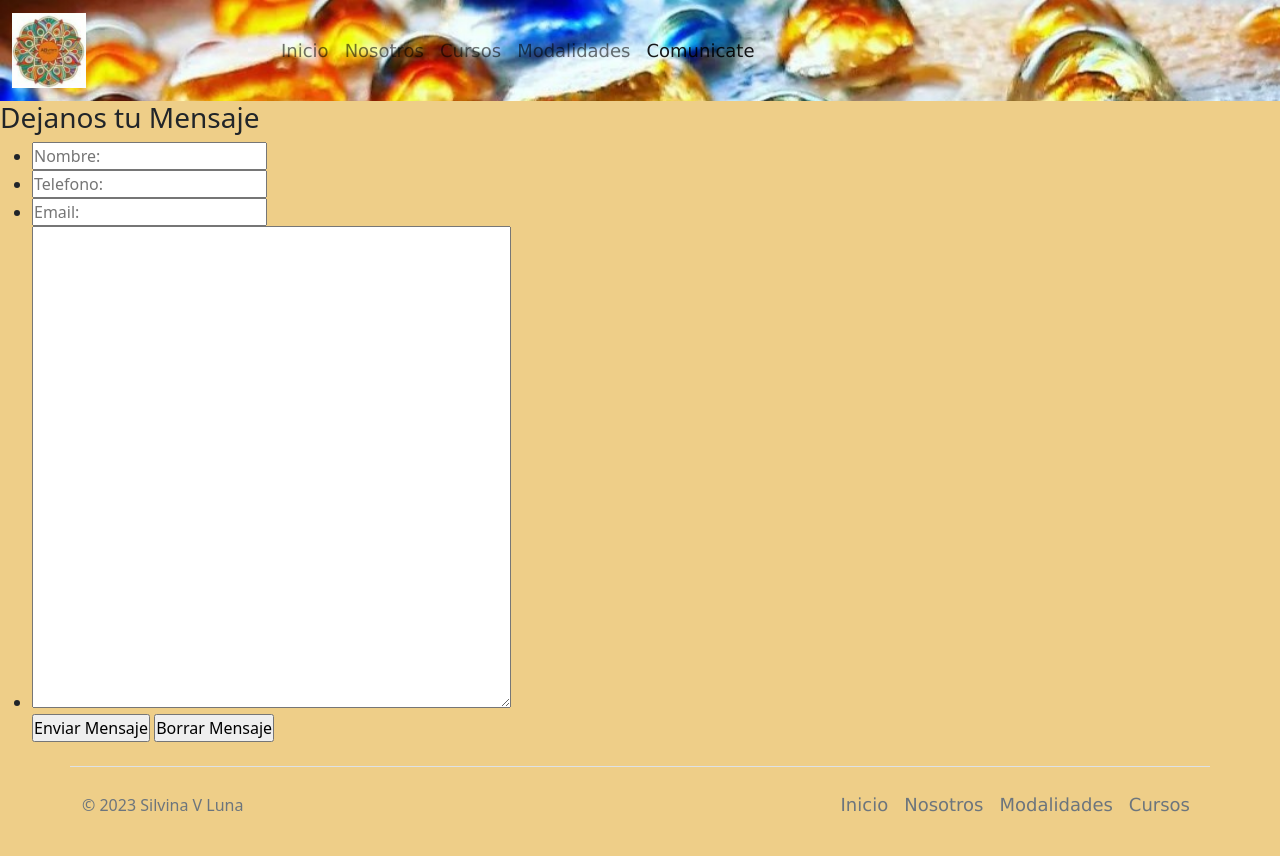
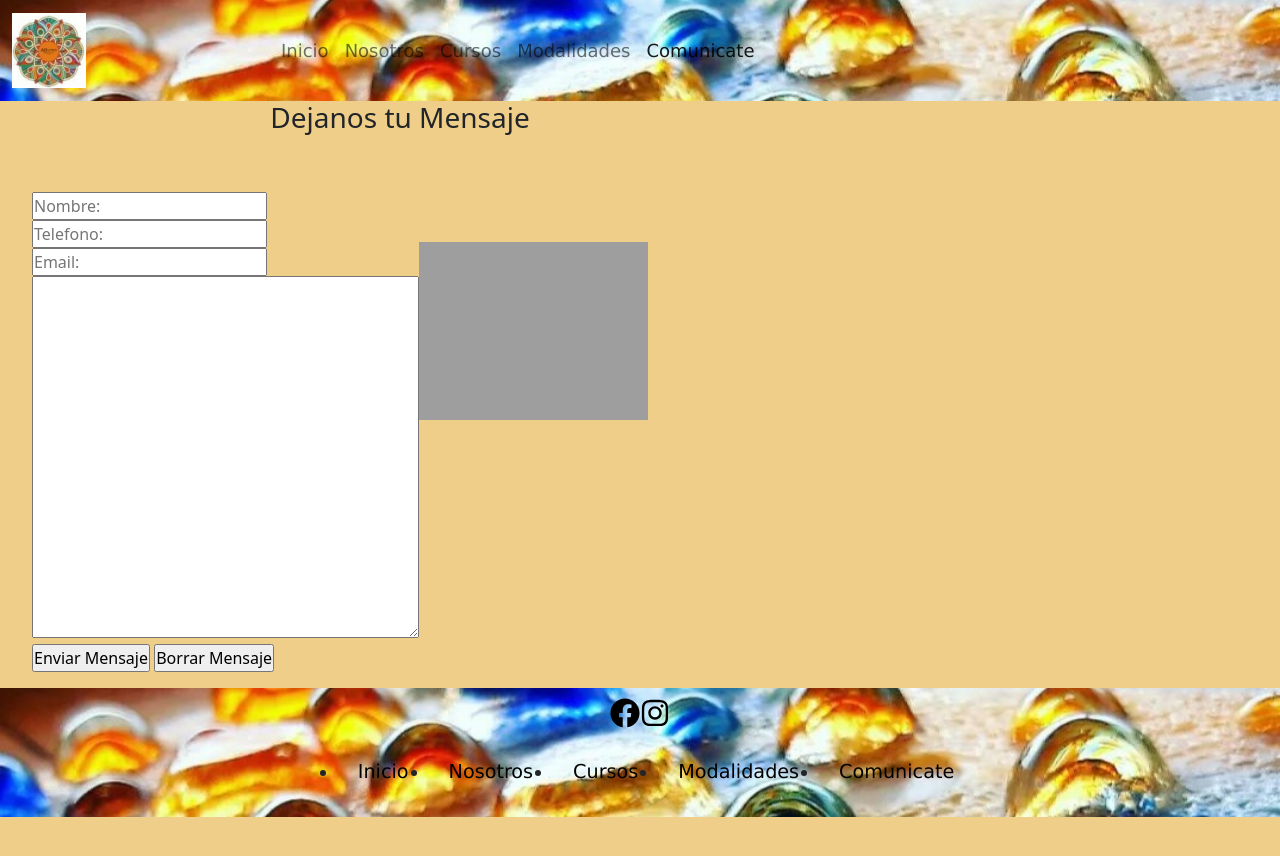
Before and after one commit to svluna2912/PreEntrega2Luna, a plain HTML site: page pages/comunicate.html in a window 1280 px wide. After the commit the page ends 817 px from the top, so only its background shows below. Drawn offline with nearby package versions, Linux system fonts and the light colour scheme; grey boxes are pictures that could not be loaded.

Commit message:
modifico contacto

```diff
--- a/css/style.css
+++ b/css/style.css
@@ -88,19 +88,6 @@ body {
   }
 }
 
-
-.contenedor-cursos {
-  width: 100%;
-  height: 100%;
-  box-sizing: border-box;
-  display: grid;
-  margin: 10px auto;
-  align-items: center;
-  grid-template-columns: repeat(3, 1fr) ;
-  grid-template-rows: repeat(3, 1fr);
-
-}
-
 .modalidades {
   width: 80%;
   height: 100vh;
@@ -130,34 +117,48 @@ body {
   font-size: 23px;
 }
 
-.card {
-  padding-top: 20px;
-  margin-left: 50px;
+.contenedor-formulario {
+  width: 800px;
+  margin: 20 auto;
   display: flex;
-  flex-direction: row;
+  flex-direction: column;
   justify-content: center;
   align-items: center;
-  background-color: rgb(225, 217, 233);
 }
 
-.div-form {
+.contenedor-formulario .contenido-form {
   width: 100%;
-  display: grid;
-  padding: 50px 10px 50px 10px;
-  box-sizing: border-box;
-  background-color: rgb(225, 217, 233);
+  height: auto;
+  margin-top: 50px;
+  display: flex;
+  justify-content: center;
+}
+.contenido-form .form-asunto ul li{
+  justify-items: center;
+  list-style-type: none;
 }
 
-iframe {
-  width: 30%;
-  height: 30%;
+.contenedor-formulario h3 {
+  text-align: center;
 }
 
+.ubicacion {
+  width: 80%;
+  margin-top: 50px;
+}
+
+.ubicacion iframe {
+  width: 60%;
+  height: 40%;
+
+}
 .footer-container {
   width: 100%;
   height: auto;
   background-image: url(../images/backgroundheader.jpg);
   background-size: 100%;
+  position: absolute;
+  margin-bottom: 0;
 }
 
 .footer-redes {
--- a/pages/comunicate.html
+++ b/pages/comunicate.html
@@ -48,18 +48,24 @@
 <main>
 
   <form class= "contenedor-formulario" action="">
-    <h3 class="Titulo-mensaje">Dejanos tu Mensaje</h3>
-    <div class="contenido-asunto">
+    <h3>Dejanos tu Mensaje</h3>
+  <div class="contenido-form">
+    <div class="form-asunto">
       <ul>
         <li><input type="text" name="user-name" id="name" placeholder="Nombre:"></li>
         <li><input type="tel" name="user-telefono"id="tel" placeholder="Telefono:"></li>
         <li><input type="email" name="user-email" id="mail" placeholder="Email:"></li>
-        <li><textarea name="user-msg" id="msg" cols="50" rows="20"></textarea></li>
+        <li><textarea name="user-msg" id="msg" cols="40" rows="15"></textarea></li>
         <input type="submit" value="Enviar Mensaje">
         <input type="reset" value="Borrar Mensaje">
       </ul>
     </div>
 
+    <div class="ubicacion">
+      <iframe src="https://www.google.com/maps/embed?pb=!1m18!1m12!1m3!1d3348.4024659454353!2d-60.66176932509807!3d-32.940382071570916!2m3!1f0!2f0!3f0!3m2!1i1024!2i768!4f13.1!3m3!1m2!1s0x95b7ab45b42a119d%3A0xf75eee098012559b!2sSan%20Lorenzo%202677%2C%20S2000KPI%20Rosario%2C%20Santa%20Fe!5e0!3m2!1ses-419!2sar!4v1684703849929!5m2!1ses-419!2sar" width="600" height="450" style="border:0;" allowfullscreen="" loading="lazy" referrerpolicy="no-referrer-when-downgrade"></iframe>
+    </div>
+
+  </div>
   </form>
 </main>
 
@@ -68,22 +74,21 @@
 
     <!-- FOOTER -->
 
-    <footer class="footer" >
-      <div class="d-flex flex-wrap justify-content-between align-items-center py-3 my-4 border-top container">
-        <p class="col-md-4 mb-0 text-muted">© 2023 Silvina V Luna</p>
-
-        <a href="/" class="col-md-4 d-flex align-items-center justify-content-center mb-3 mb-md-0 me-md-auto link-dark text-decoration-none">
-          <svg class="bi me-2" width="40" height="32"><use xlink:href="#bootstrap"></use></svg>
-        </a>
-
-        <ul class="nav col-md-4 justify-content-end">
-          <li class="nav-item"><a href="../index.html" class="nav-link px-2 text-muted">Inicio</a></li>
-          <li class="nav-item"><a href="../pages/nosotros.html" class="nav-link px-2 text-muted">Nosotros</a></li>
-          <li class="nav-item"><a href="../pages/modalidades.html" class="nav-link px-2 text-muted">Modalidades</a></li>
-          <li class="nav-item"><a href="../pages/cursos.html" class="nav-link px-2 text-muted">Cursos</a></li>
-        </ul>
-
-
+    <footer>
+      <div class="footer-container">
+        <div class="footer-redes">
+          <a href=""><img src="../icons/facebook.svg" alt=""></a>
+          <a href=""><img src="../icons/instagram.svg" alt=""></a>
+        </div>
+        <div class="footer-nav">
+          <ul>
+            <li><a href="#">Inicio</a></li>
+            <li><a href="#">Nosotros</a></li>
+            <li><a href="#">Cursos</a></li>
+            <li><a href="#">Modalidades</a></li>
+            <li><a href="#">Comunicate</a></li>
+          </ul>
+        </div>
       </div>
     </footer>
 
```
Also changed, not shown: index.html (+1 -5 lines), pages/cursos.html (+15 -14 lines), pages/modalidades.html (+15 -38 lines), pages/nosotros.html (+15 -16 lines).
